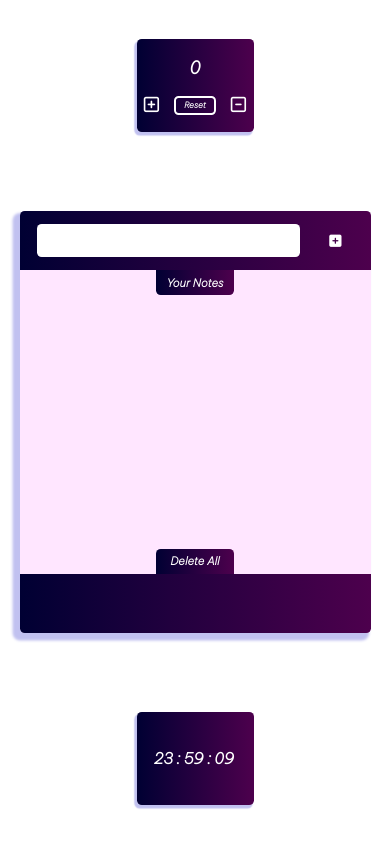
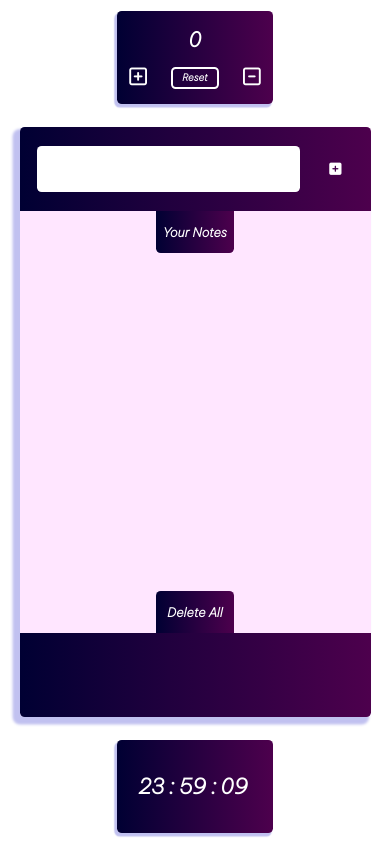
Before and after one commit to dgknfordevelop/What-ToDo, a website: page index.html in a window 390 px wide. Drawn offline with Linux system fonts and the light colour scheme.

Commit message:
updates on Scss

```diff
--- a/scss/counter/_counter.scss
+++ b/scss/counter/_counter.scss
@@ -37,23 +37,20 @@
                 line-height: 1.6;
             }
             @media all and (max-width: 1000px){
-                font-size: 0.9rem;
                 padding-inline: 1.2rem;
             }
 
-            @media all and (max-width: 615px){
-
-
+            @media all and (max-width: 515px){
+                font-size: 1.2rem;
             }
 
-
-            @media all and (max-width: 515px){
-                font-size: 1.1rem;
+            @media all and (max-width: 470px){
+                font-size: 1.4rem;
             }
 
             @media all and (max-width: 415px){
                 line-height: 1.8;
-                font-size: 1.2rem;
+                padding-inline: 1.3rem;
             }
             @media all and (max-width: 360px){
                 padding-inline: 0.9rem;
--- a/scss/mixin/_mixin.scss
+++ b/scss/mixin/_mixin.scss
@@ -45,11 +45,14 @@
         width: 55vw;
     }
 
+    @media all and (max-width: 615px) {
+        width: 65vw;
+    }
+
     @media all and (max-width: 550px) {
         width: 70vw;
-        max-height: 60vh;
+        min-height: 40vh;
         box-shadow: -1vw 1vw 0.5vw 0.5vw $box-shadow-color;
-
     }
 
     @media all and (max-width: 450px) {
@@ -68,21 +71,9 @@
 
 @mixin relative-size-mainNoteSection {
     @media all and (max-width:615px) {
-        font-size: 1.1rem;
-        height: 30vh;
+        height: 40vh;
     }
 
-    @media all and (max-width:515px) {
-        font-size: 1.2rem;
-    }
-
-    @media all and (max-width:415px) {
-        font-size: 1.3rem;
-    }
-
-    @media all and (max-width:360px) {
-        font-size: 1.4rem;
-    }
 }
 
 @mixin relative-size-entry-deleteAll {
@@ -94,17 +85,19 @@
 
     @media all and (max-width:515px) {
         width: 16vw;
-        font-size: 1.4rem;
+        height: 5vh;
+        font-size: 1.5rem;
     }
 
     @media all and (max-width:415px) {
         width: 20vw;
-        font-size: 1.6rem;
+        font-size: 1.8rem;
     }
 
     @media all and (max-width:360px) {
         width: 24vw;
-        font-size: 1.7rem;
+        height: 6vh;
+        font-size: 2rem;
     }
 
     @media all and (max-width:260px) {
@@ -138,34 +131,33 @@
     }
 
     @media all and (max-width: 515px) {
+        width: 30vw;
         height: 11vh;
-        font-size: 2.2rem;
+        font-size: 2.4rem;
     }
 
 
     @media all and (max-width: 470px) {
-        width: 30vw;
+        width: 40vw;
+        font-size: 2.5rem;
     }
 
     @media all and (max-width: 415px) {
-        width: 30vw;
-        font-size: 2.5rem;
+        font-size: 2.9rem;
     }
 
     @media all and (max-width: 360px) {
-        height: 9vh;
-        width: 35vw;
+        height: 11vh;
+        font-size: 3rem;
+
     }
 
     @media all and (max-width: 300px) {
-        width: 40vw;
-        font-size: 3rem;
 
     }
 
     @media all and (max-width: 260px) {
         width: 45vw;
-
     }
 }
 
@@ -189,30 +181,28 @@
     }
 
     @media all and (max-width: 615px) {
-        font-size: 2rem;
+        font-size: 1.8rem;
         width: 25vw;
         height: 13vh;
     }
 
     @media all and (max-width: 515px) {
-        font-size: 2.2rem;
+        font-size: 2.4rem;
         height: 11vh;
-
+        width: 30vw;
     }
 
     @media all and (max-width: 470px) {
-        width: 30vw;
+        width: 40vw;
+        font-size: 3rem;
     }
 
     @media all and (max-width: 360px) {
-        height: 9vh;
-        width: 35vw;
-        font-size: 2.7rem;
+        height: 11vh;
     }
 
     @media all and (max-width: 300px) {
-        width: 40vw;
-
+        font-size: 2.5rem;
     }
 
     @media all and (max-width: 260px) {
@@ -229,5 +219,3 @@
         transform: scale(0.9);
     }
 }
-
-;
--- a/scss/toDo.scss
+++ b/scss/toDo.scss
@@ -19,7 +19,7 @@ html {
         display: flex;
         justify-content: center;
         align-items: center;
-
+        overflow: hidden;
         .main-container {
             display: flex;
             justify-content: space-around;
@@ -57,7 +57,7 @@ html {
                     background-image: $linear-gradient;
 
                     @media all and (max-width: 615px) {
-                        height: 7vh;
+                        height: 10vh;
                     }
 
                     .note-input {
@@ -72,19 +72,19 @@ html {
                         text-decoration: none;
 
                         @media all and (max-width:615px) {
-                            font-size: 1.3rem;
+                            font-size: 2rem;
                         }
 
                         @media all and (max-width:515px) {
-                            font-size: 1.4rem;
+                            font-size: 2.1rem;
                         }
 
                         @media all and (max-width:415px) {
-                            font-size: 1.5rem;
+                            font-size: 2.2rem;
                         }
 
                         @media all and (max-width:360px) {
-                            font-size: 1.6rem;
+                            font-size: 2.3rem;
                         }
                     }
 
@@ -159,9 +159,18 @@ html {
                         &:first-child {
                             margin-block-start: 2vh;
                         }
-
+                        @media all and (max-width:760px) {
+                            font-size: 1.5rem;
+                        }
                         @media all and (max-width:515px) {
                             margin-block: 0.5vh;
+                            font-size: 2rem;
+                        }
+                        @media all and (max-width:415px) {
+                            font-size: 2.5rem;
+                        }
+                        @media all and (max-width:360px) {
+                            font-size: 3rem;
                         }
 
                         .note-item-toggleYes {
@@ -204,8 +213,8 @@ html {
                             }
 
                             @media all and (max-width:515px) {
-                                width: 1.5rem;
-                                height: 1.5rem;
+                                width: 2rem;
+                                height: 2rem;
                             }
 
 
@@ -230,7 +239,7 @@ html {
                             }
 
                             @media all and (max-width:515px) {
-                                font-size: 1.5rem;
+                                font-size: 2rem;
                             }
 
                             &:hover {
@@ -272,13 +281,13 @@ html {
 
 
                 .footer-section {
-                    height: 10vh;
+                    height: 11vh;
                     border-end-start-radius: $radius;
                     border-end-end-radius: $radius;
                     background-image: $linear-gradient;
 
                     @media all and (max-width: 615px) {
-                        height: 7vh;
+                        height: 10vh;
                     }
                 }
             }
```
Also changed, not shown: scss/css/toDo.css.
